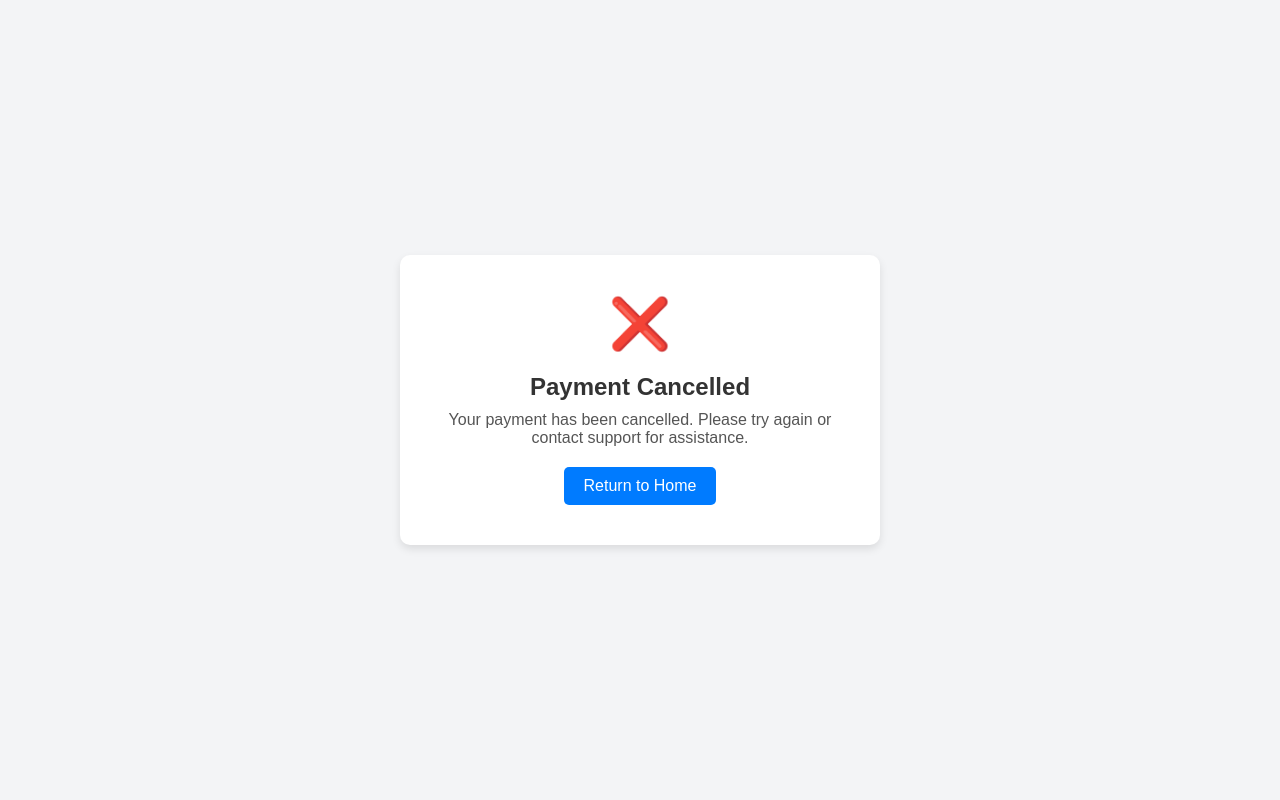
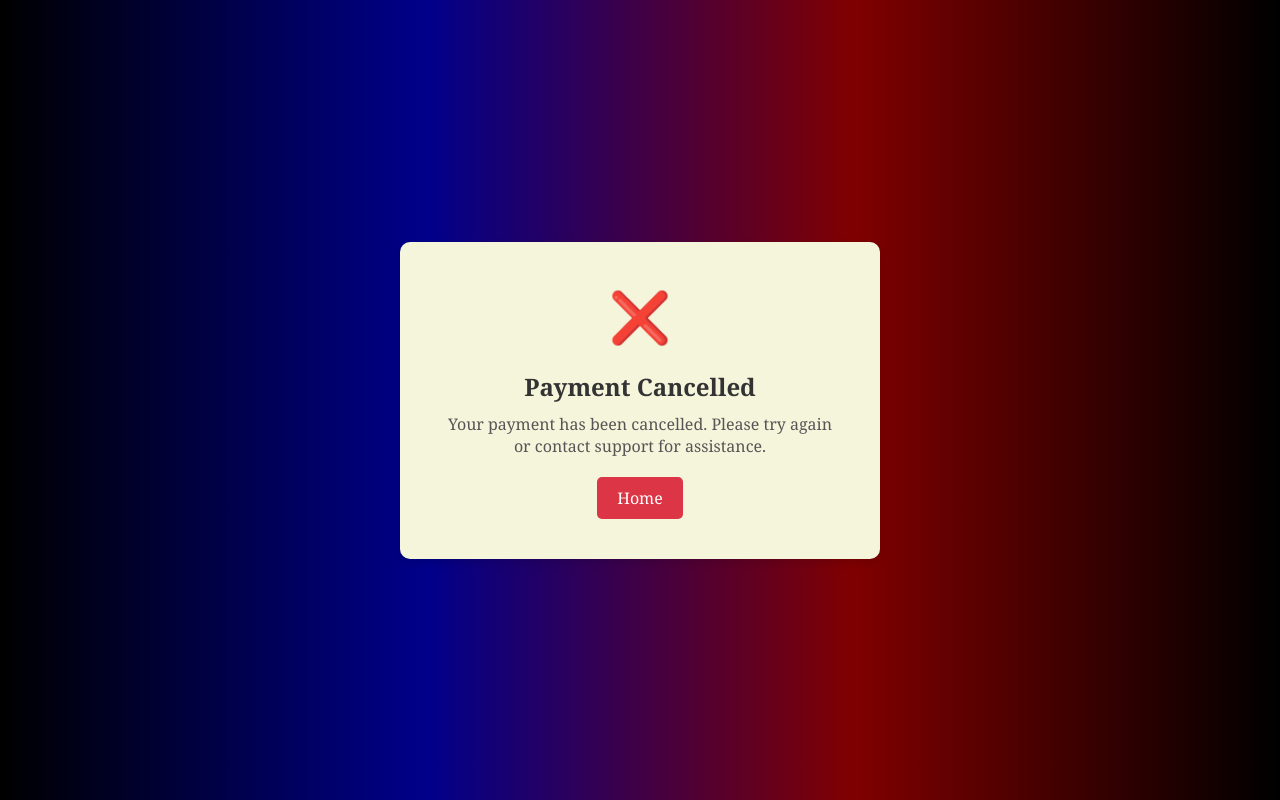
Before and after one commit to jjservice/L-Shop-Ready2, a plain HTML site: page public/cancel.html in a window 1280 px wide. Drawn offline with Linux system fonts and the light colour scheme.

Commit message:
jgefghag

```diff
--- a/public/cancel.html
+++ b/public/cancel.html
@@ -13,17 +13,17 @@
         }
 
         body {
-            font-family: Arial, sans-serif;
-            background-color: #f3f4f6;
+            font-family: Georgia, 'Times New Roman', Times, serif;
             height: 100vh;
             display: flex;
             justify-content: center;
             align-items: center;
+            background: linear-gradient(to right,black,darkblue,maroon,black);
         }
 
         .container {
             text-align: center;
-            background-color: #ffffff;
+            background-color: rgb(245, 245, 220);
             padding: 40px;
             border-radius: 10px;
             box-shadow: 0 4px 8px rgba(0, 0, 0, 0.1);
@@ -54,16 +54,19 @@
 
         .button {
             display: inline-block;
-            background-color: #007bff;
+            background-color: #dc3545;
             color: white;
             padding: 10px 20px;
             text-decoration: none;
             border-radius: 5px;
             font-size: 16px;
             transition: background-color 0.3s ease;
+            border: none;
         }
 
         .button:hover {
+            transform: scale(1.10);
+            transition: 0.5s;
             background-color: #0056b3;
         }
     </style>
@@ -74,7 +77,7 @@
             <div class="icon">&#10060;</div> <!-- Red Cross Icon -->
             <h1>Payment Cancelled</h1>
             <p>Your payment has been cancelled. Please try again or contact support for assistance.</p>
-            <a href="index.html" class="button">Return to Home</a>
+            <a href="index.html" class="button">Home</a>
         </div>
     </div>
 </body>
```
Also changed, not shown: public/index.html (+2 -2 lines).
